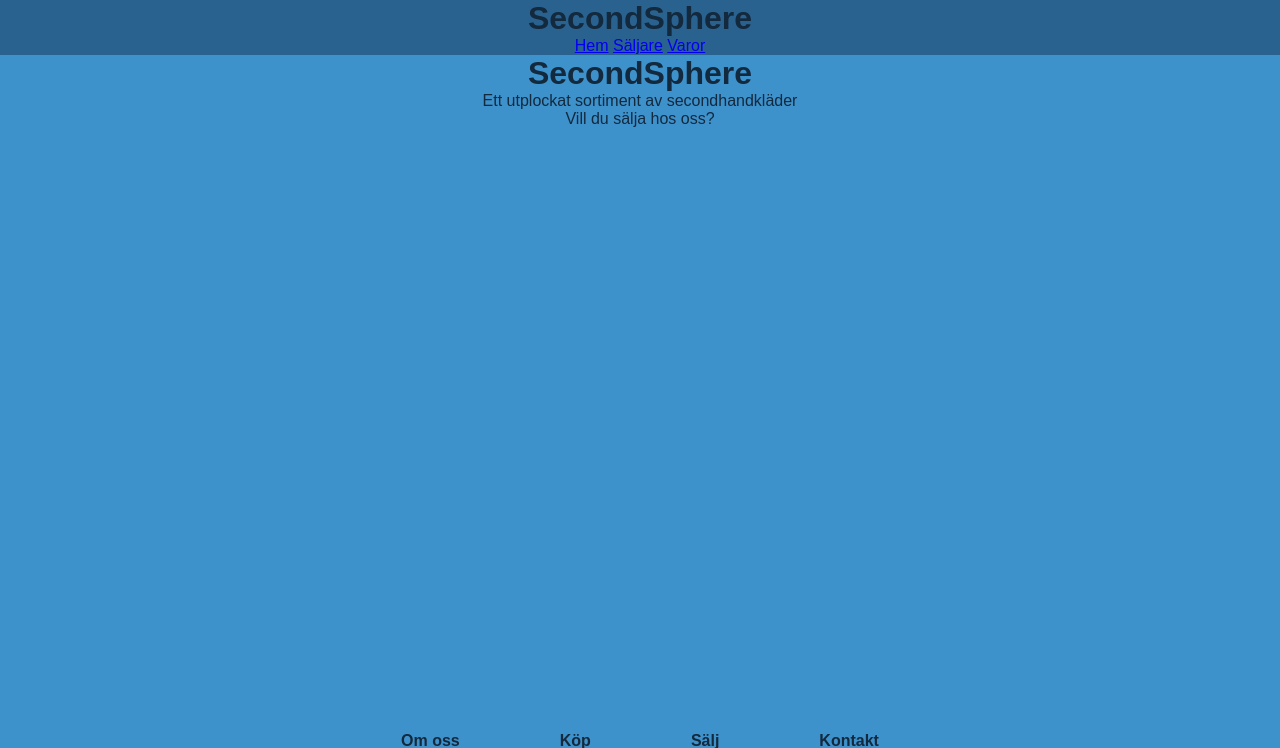
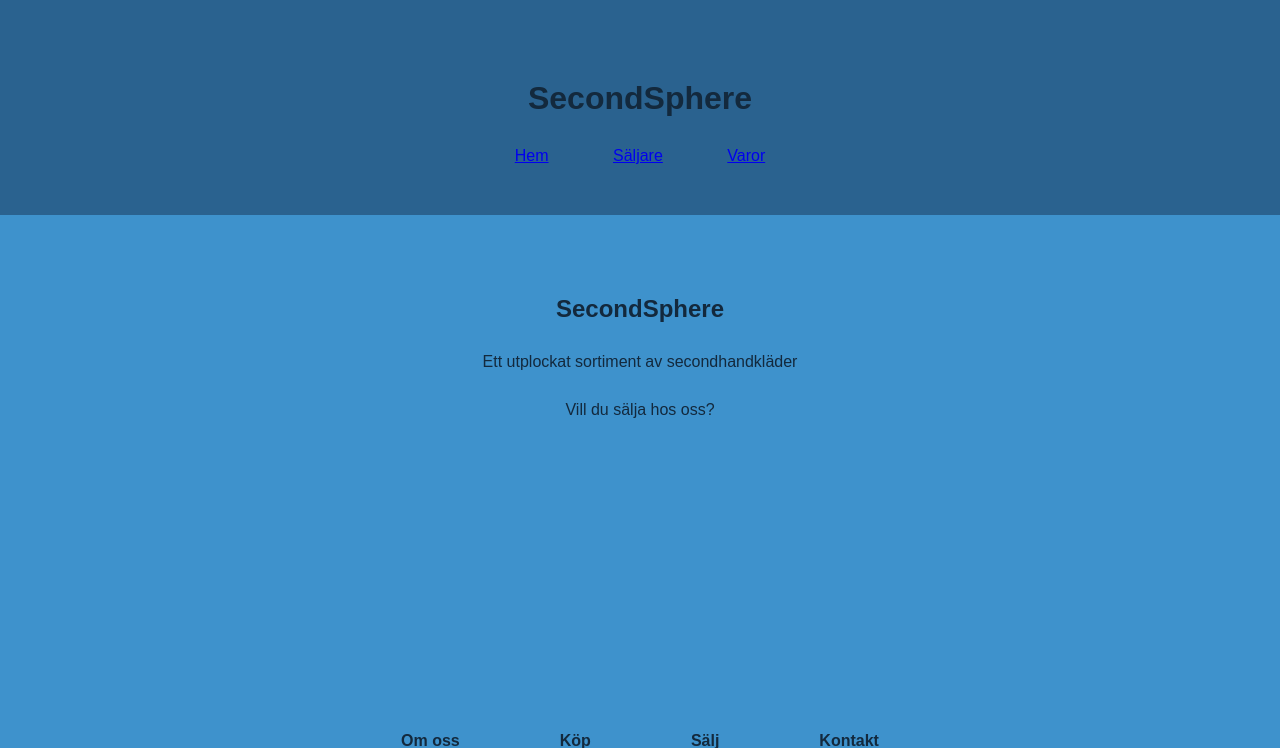
Before and after one commit to sarasandahl/secondsphere, a PHP site: page / in a window 1280 px wide. Shown: the top 748 px of the page. Run offline with PHP 8.4, Linux system fonts and the light colour scheme.

Commit message:
lite css

```diff
--- a/index.php
+++ b/index.php
@@ -12,11 +12,11 @@ include 'partials/header.php';
 
 // våran apps vyer här
 ?>
-
-<h1>SecondSphere</h1>
-<p>Ett utplockat sortiment av secondhandkläder</p>
-<p>Vill du sälja hos oss?</p>
-
+<div class="first-page-container">
+    <h2>SecondSphere</h2>
+    <p>Ett utplockat sortiment av secondhandkläder</p>
+    <p>Vill du sälja hos oss?</p>
+</div>
 <?php
 
 
--- a/items.php
+++ b/items.php
@@ -19,7 +19,7 @@ include 'partials/header.php';
 // våran apps vyer här
 ?>
 
-<h1>Varor</h1>
+<h2>Varor</h2>
 <?php
     $itemsView->renderAllItemsAsList($itemsModel->getAllItems());
 ?>
--- a/style/style.css
+++ b/style/style.css
@@ -11,10 +11,17 @@ body {
 }
 
 .header-container {
-    background-color: rgb(42,98,143)
-
+    background-color: rgb(42,98,143);
+    padding: 50px
 }
 
+.first-page-container {
+    padding: 50px;
+}
+
+h1, h2, p, a , button{
+    margin: 30px;
+}
 footer {
     margin-top: 100px;
     margin-bottom: 50px;
--- a/users.php
+++ b/users.php
@@ -18,7 +18,7 @@ include 'partials/header.php';
 // våran apps vyer här
 ?>
 
-<h1>Säljare</h1>
+<h2>Säljare</h2>
 <?php
     $usersView->renderAllUsersAsList($usersModel->getAllUsers());
 ?>
```
